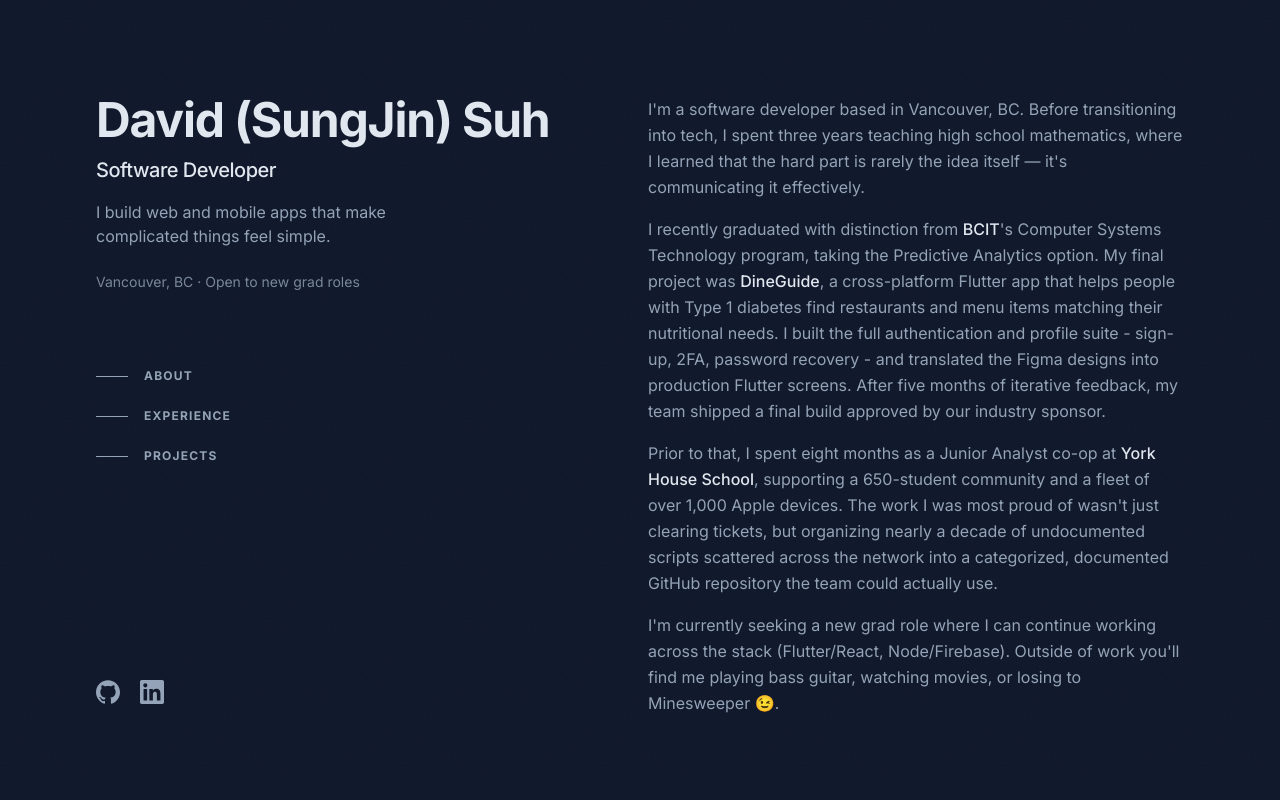
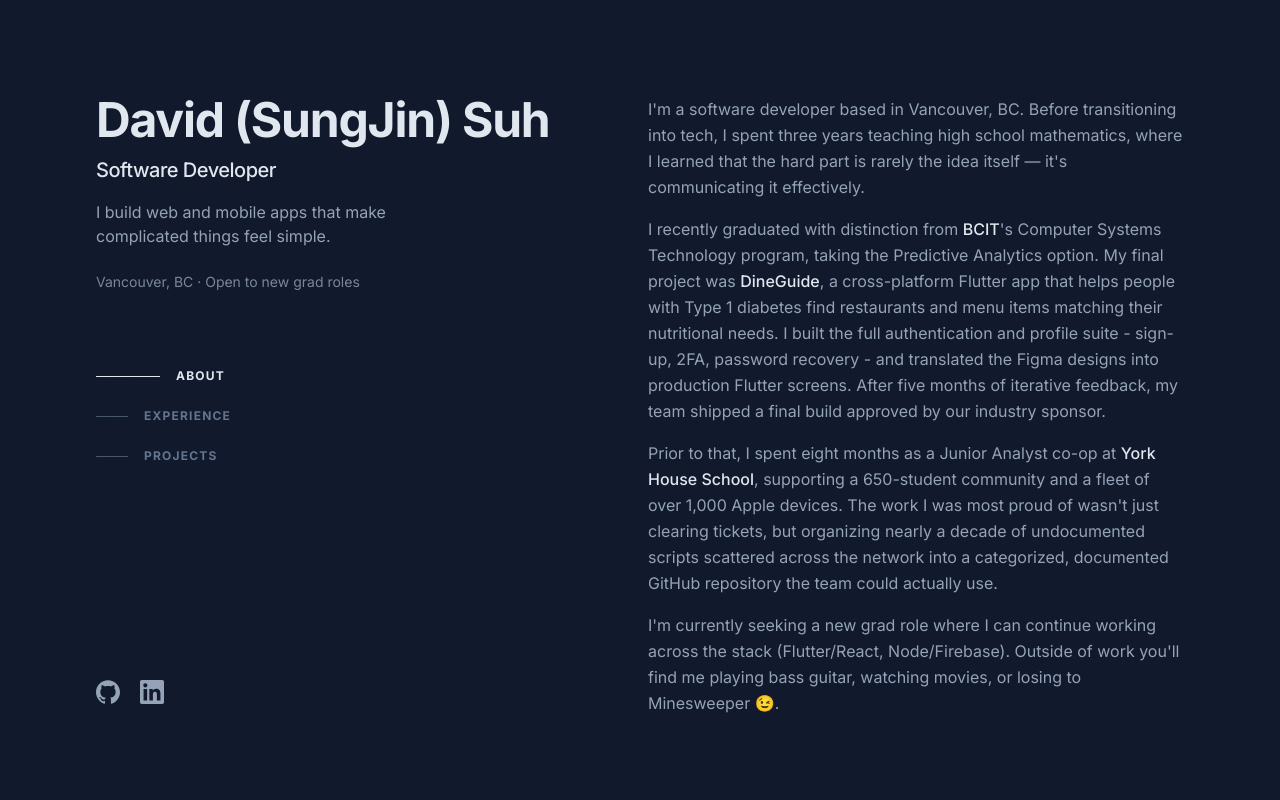
Before and after one commit to SungJin-Suh/portfolio, a Next.js app: page / in a window 1280 px wide. Shown: the top 800 px of the page. Built offline with nearby package versions, Linux system fonts and the light colour scheme.

Commit message:
Highlight active section in nav while scrolling

```diff
--- a/src/app/page.tsx
+++ b/src/app/page.tsx
@@ -1,4 +1,5 @@
 import { profile } from "@/content/profile";
+import Nav from "@/components/Nav";
 import Socials from "@/components/Socials";
 import ArrowIcon from "@/components/ArrowIcon";
 import About from "@/components/About";
@@ -25,20 +26,7 @@
               {profile.status}
             </p>
 
-            <nav className="hidden lg:block" aria-label="In-page jump links">
-              <ul className="mt-16 w-max">
-                {["about", "experience", "projects"].map((id) => (
-                  <li key={id}>
-                    <a className="group flex items-center py-3" href={`#${id}`}>
-                      <span className="mr-4 h-px w-8 bg-muted transition-all group-hover:w-16 group-hover:bg-bright" />
-                      <span className="text-xs font-bold uppercase tracking-widest text-muted group-hover:text-bright">
-                        {id}
-                      </span>
-                    </a>
-                  </li>
-                ))}
-              </ul>
-            </nav>
+            <Nav />
           </div>
 
           <Socials />
--- /dev/null
+++ b/src/components/Nav.tsx
@@ -0,0 +1,58 @@
+"use client";
+
+import { useEffect, useState } from "react";
+
+const SECTIONS = ["about", "experience", "projects"];
+
+export default function Nav() {
+  const [active, setActive] = useState(SECTIONS[0]);
+
+  useEffect(() => {
+    const observer = new IntersectionObserver(
+      (entries) => {
+        const visible = entries.find((entry) => entry.isIntersecting);
+        if (visible) setActive(visible.target.id);
+      },
+      { rootMargin: "-45% 0px -45% 0px" },
+    );
+
+    const elements = SECTIONS.map((id) => document.getElementById(id)).filter(
+      (el): el is HTMLElement => el !== null,
+    );
+
+    elements.forEach((el) => observer.observe(el));
+    return () => observer.disconnect();
+  }, []);
+
+  return (
+    <nav className="hidden lg:block" aria-label="In-page jump links">
+      <ul className="mt-16 w-max">
+        {SECTIONS.map((id) => {
+          const isActive = active === id;
+          return (
+            <li key={id}>
+              <a
+                className="group flex items-center py-3"
+                href={`#${id}`}
+                aria-current={isActive ? "true" : undefined}
+              >
+                <span
+                  className={`mr-4 h-px transition-all motion-reduce:transition-none group-hover:w-16 group-hover:bg-bright ${
+                    isActive ? "w-16 bg-bright" : "w-8 bg-slate-600"
+                  }`}
+                />
+                <span
+                  className={`text-xs font-bold uppercase tracking-widest transition-colors group-hover:text-bright ${
+                    isActive ? "text-bright" : "text-slate-500"
+                  }`}
+                >
+                  {id}
+                </span>
+              </a>
+            </li>
+          );
+        })}
+      </ul>
+    </nav>
+  );
+}
```
